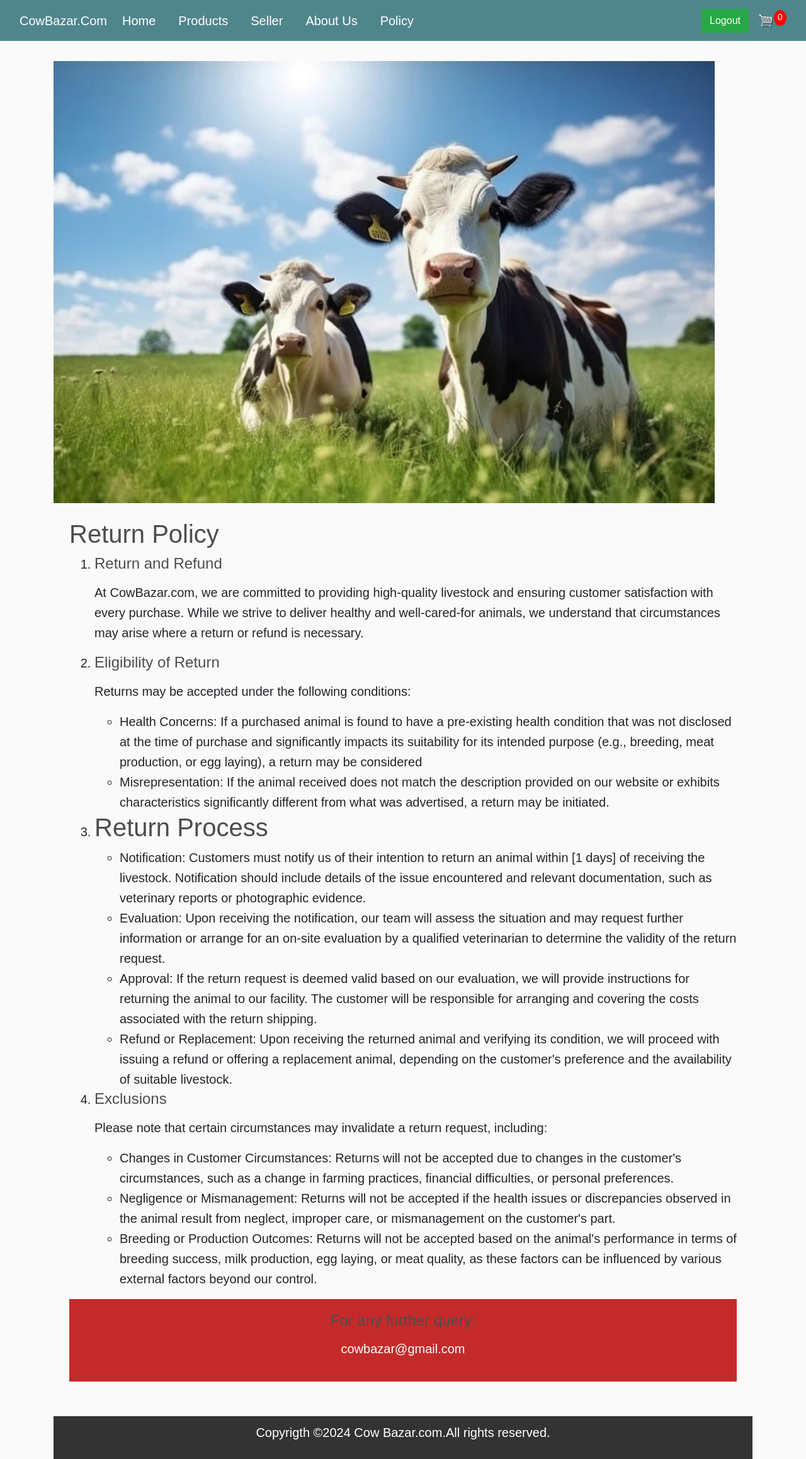
After one commit to shakibkhan13/Domestic_animal, a Django app: page /maps/ in a window 1280 px wide. The commit adds this page. Shown: the whole page at 63% size. Run offline with Django 5.2, Linux system fonts and the light colour scheme; a user stored in the database is signed in; some libraries are stand-ins or nearby versions.

Commit message:
Shakib_Dev

```diff
--- a/home/templates/base.html
+++ b/home/templates/base.html
@@ -142,6 +142,9 @@
                     <li class="nav-item">
                         <a class="nav-link active" aria-current="page" href="{% url 'farm' %}">About Us</a>
                     </li>
+                    <li class="nav-item">
+                        <a class="nav-link active" aria-current="page" href="{% url 'maps' %}">Policy</a>
+                    </li>
                 </ul>
             </div>
             <div class="form-inline my-2 my-lg-0">
--- /dev/null
+++ b/home/templates/maps.html
@@ -0,0 +1,120 @@
+{% extends "base.html"%}
+{% load static %}
+{% block start %}
+
+<head>
+    <title>CowBazar.com</title>
+    <style>
+      body{
+        font-family:arial,sans-serif;
+        line-height:1.6;
+        font-size:20px;
+      }
+      header{
+        background-color:rgba(192, 18, 18, 0.895);
+        color:#fff;
+        padding:20px;
+        text-align:center;
+        margin-bottom:30px;
+      }
+      #email{
+        background-color: rgba(192, 18, 18, 0.895);
+        color:#fff;
+        padding:20px;
+        text-align:center;
+        margin-bottom: 30px;
+      }
+      header h1{
+        font-size:32px;
+      }
+      nav ul{
+        list-style-type: none;
+      }
+      nav ul li{
+        display:inline;
+        margin-right: 20px;
+      }
+      nav ul li:last-child{
+        margin-right: 0;
+     }
+     nav a {
+        text-decoration: none;
+        color:#fff;
+
+     }
+     nav a.policy1{
+        font-weight:bold;
+     }
+     main{
+        padding:25px;
+     }
+     section{
+        margin-bottom:30px;
+     }
+     h2{
+        font-size:24px;
+        margin-bottom:15px;
+     }
+     footer{
+        background-color: #333;
+        color:#fff;
+        text-align:center;
+        padding:10px 0;
+     }
+    </style>
+</head>
+
+
+<img src="{% static 'images/image1.jpeg'%}" alt="cowimage2" width="1050px" height="auto"  >
+
+<main>
+    <div>
+        <h1>Return Policy</h1>
+        <ol>
+            <li>
+                <h2>Return and Refund</h2>
+                <p>At CowBazar.com, we are committed to providing high-quality livestock and ensuring customer satisfaction with every purchase. While we strive to deliver healthy and well-cared-for animals, we understand that circumstances may arise where a return or refund is necessary.</p>
+            </li>
+            <li>
+                <h2>Eligibility of Return</h2>
+                <p>Returns may be accepted under the following conditions:</p>
+                <ul>
+                    <li>Health Concerns: If a purchased animal is found to have a pre-existing health condition that was not disclosed at the time of purchase and significantly impacts its suitability for its intended purpose (e.g., breeding, meat production, or egg laying), a return may be considered</li>
+                    <li>Misrepresentation: If the animal received does not match the description provided on our website or exhibits characteristics significantly different from what was advertised, a return may be initiated.</li>
+                </ul>
+            </li>
+            <li>
+                <h1>Return Process</h1>
+                <ul>
+                    <li>Notification: Customers must notify us of their intention to return an animal within [1 days] of receiving the livestock. Notification should include details of the issue encountered and relevant documentation, such as veterinary reports or photographic evidence. </li>
+                    <li>Evaluation: Upon receiving the notification, our team will assess the situation and may request further information or arrange for an on-site evaluation by a qualified veterinarian to determine the validity of the return request.</li>
+                    <li>Approval: If the return request is deemed valid based on our evaluation, we will provide instructions for returning the animal to our facility. The customer will be responsible for arranging and covering the costs associated with the return shipping.</li>
+                    <li>Refund or Replacement: Upon receiving the returned animal and verifying its condition, we will proceed with issuing a refund or offering a replacement animal, depending on the customer's preference and the availability of suitable livestock.</li>
+                </ul>
+            </li>
+            <li>
+                <h2>Exclusions</h2>
+                <p>Please note that certain circumstances may invalidate a return request, including: </p>
+                <ul>
+                    <li>Changes in Customer Circumstances: Returns will not be accepted due to changes in the customer's circumstances, such as a change in farming practices, financial difficulties, or personal preferences.</li>
+                    <li>Negligence or Mismanagement: Returns will not be accepted if the health issues or discrepancies observed in the animal result from neglect, improper care, or mismanagement on the customer's part.
+                    </li>
+                    <li>Breeding or Production Outcomes: Returns will not be accepted based on the animal's performance in terms of breeding success, milk production, egg laying, or meat quality, as these factors can be influenced by various external factors beyond our control.</li>
+                </ul>
+            </li>
+
+        </ol>
+    </div>
+    <section id="email">
+        <h2>For any further query:</h2>
+        <p>cowbazar@gmail.com</p>
+    </section>
+</main>
+<footer>
+     <div class="footer">
+        <p> Copyrigth &copy;2024 Cow Bazar.com.All rights reserved.</p>
+     </div>
+</footer>
+
+
+{% endblock %}
```
